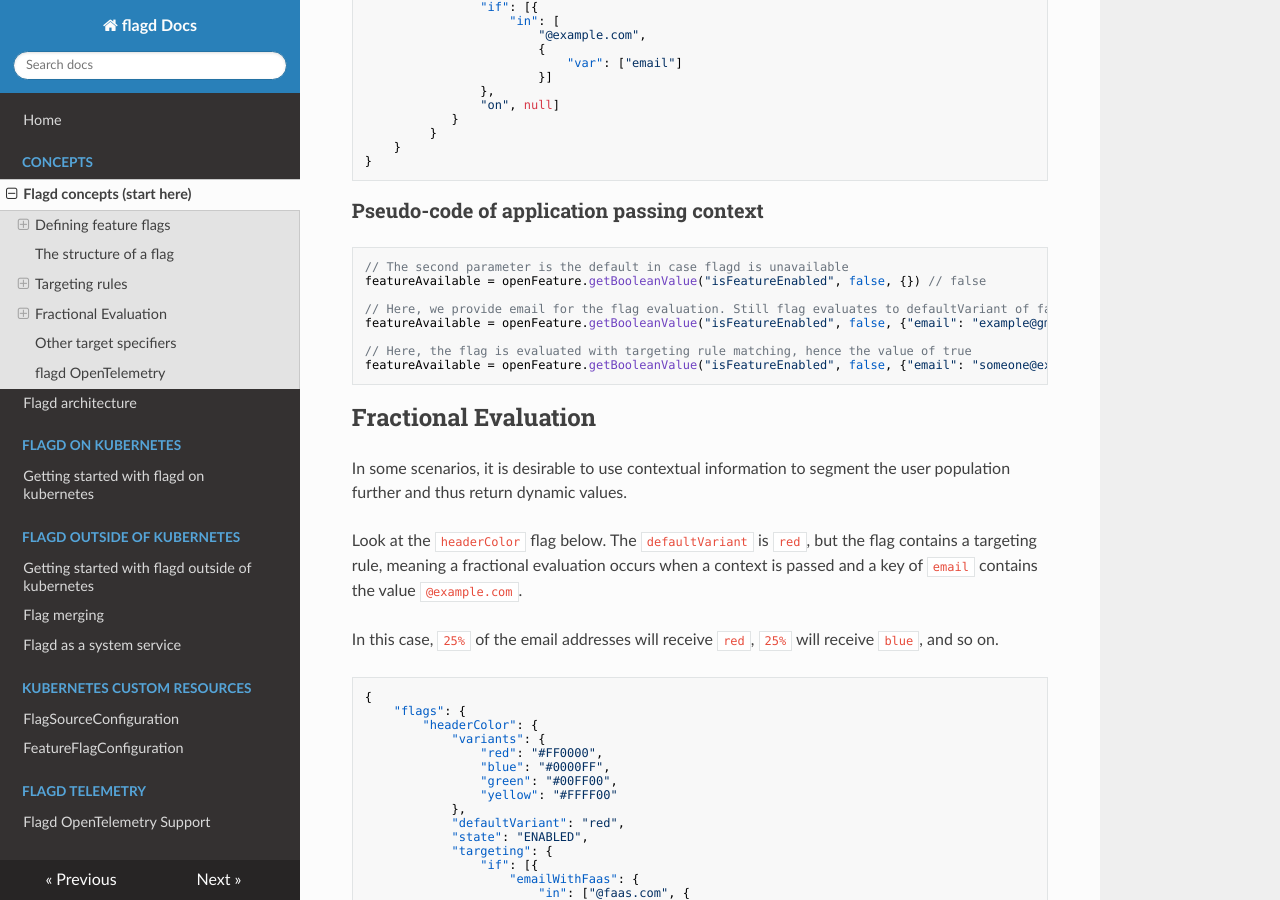
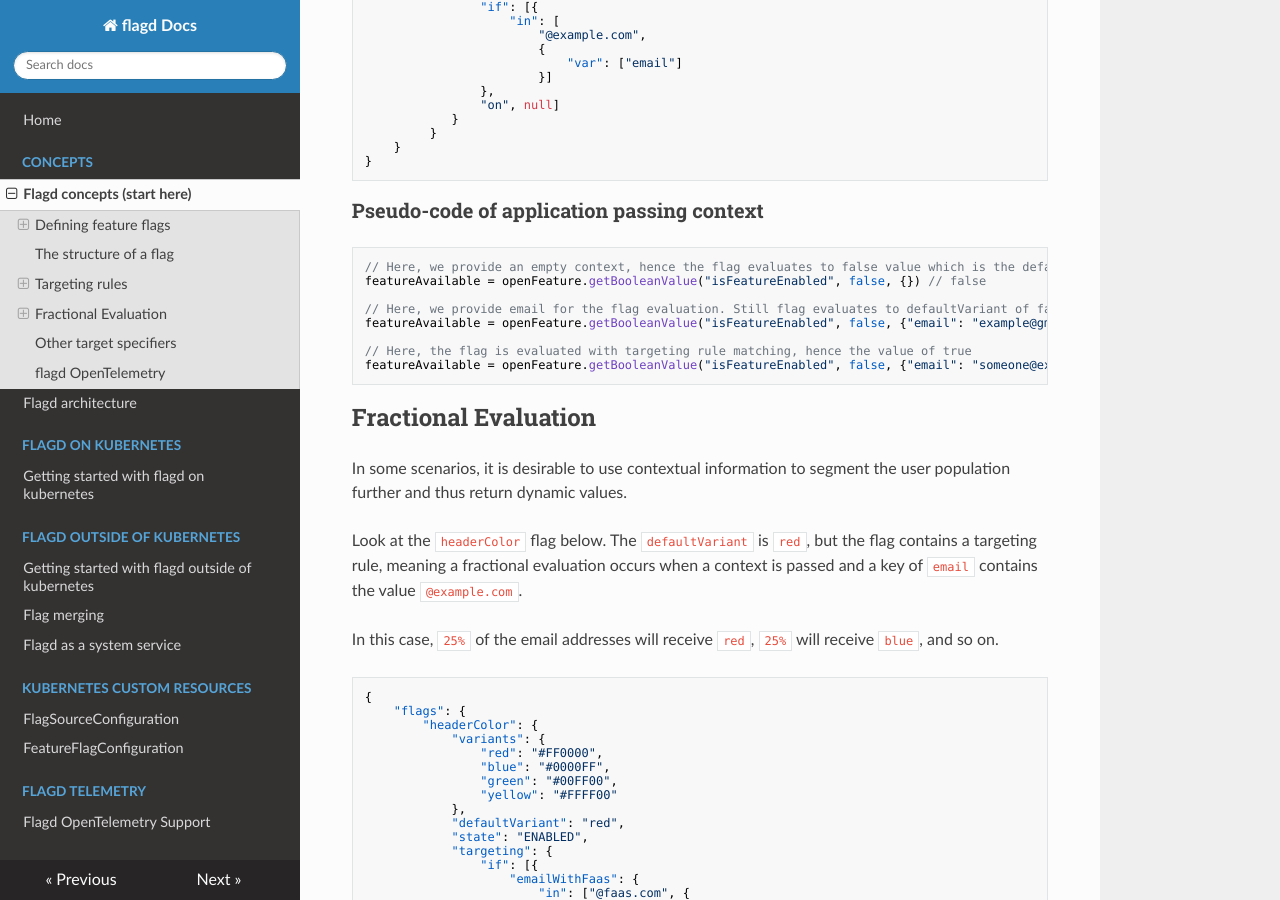
Before and after one commit to open-feature/flagd, an MkDocs documentation site: the page built from web-docs/concepts/index.md, in a window 1280 px wide and 900 px high, scrolled down 2323 px. Built offline with MkDocs 1.6.1, drawn with Linux system fonts in a browser that asks for light colours; nearby versions of some CDN libraries.

Commit message:
Update web-docs/concepts/index.md
Co-authored-by: Kavindu Dodanduwa <Kavindu-Dodan@users.noreply.github.com>
Signed-off-by: Adam Gardner <26523841+agardnerIT@users.noreply.github.com>

````diff
--- a/web-docs/concepts/index.md
+++ b/web-docs/concepts/index.md
@@ -114,7 +114,7 @@ Your application is responsible for sending the `email` address via OpenFeature'
 ### Pseudo-code of application passing context
 
 ```js
-// The second parameter is the default in case flagd is unavailable
+// Here, we provide an empty context, hence the flag evaluates to false value which is the defaultVariant
 featureAvailable = openFeature.getBooleanValue("isFeatureEnabled", false, {}) // false
 
 // Here, we provide email for the flag evaluation. Still flag evaluates to defaultVariant of false as email does not end with desired domain
````
